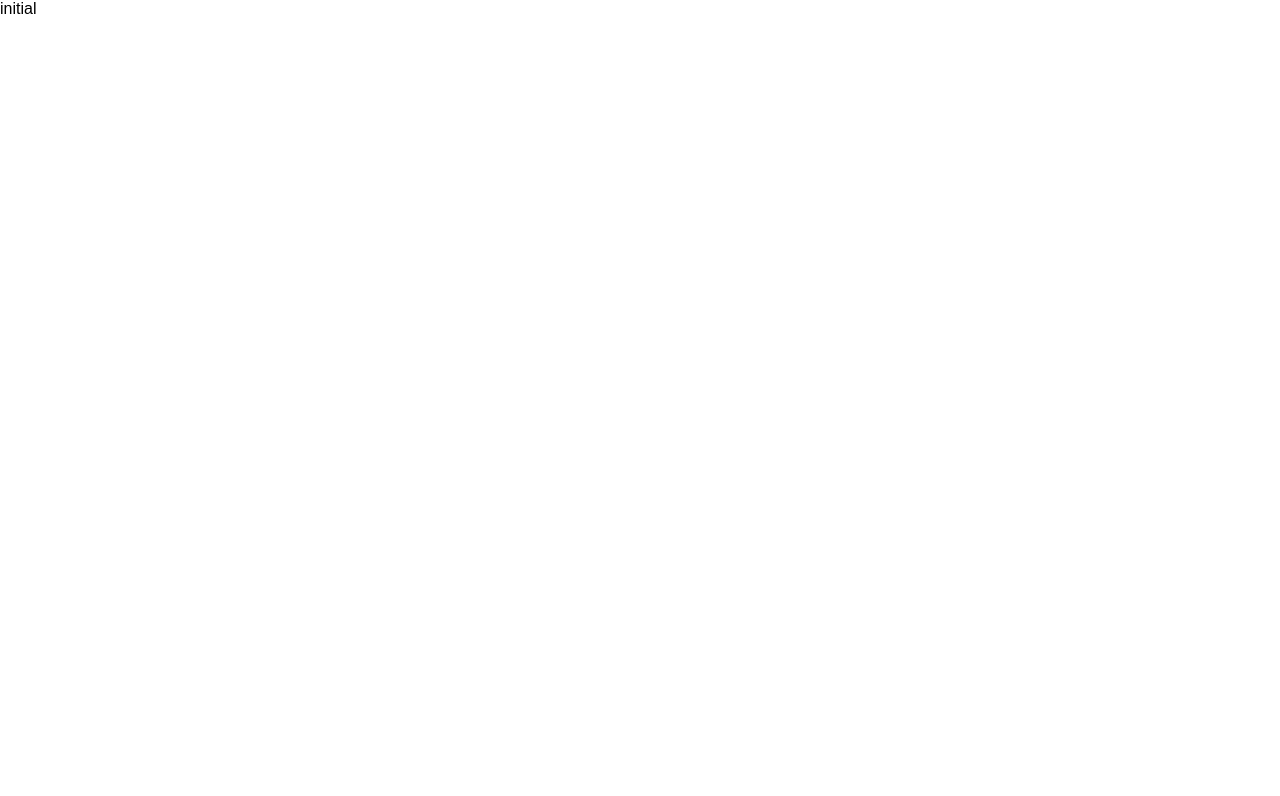
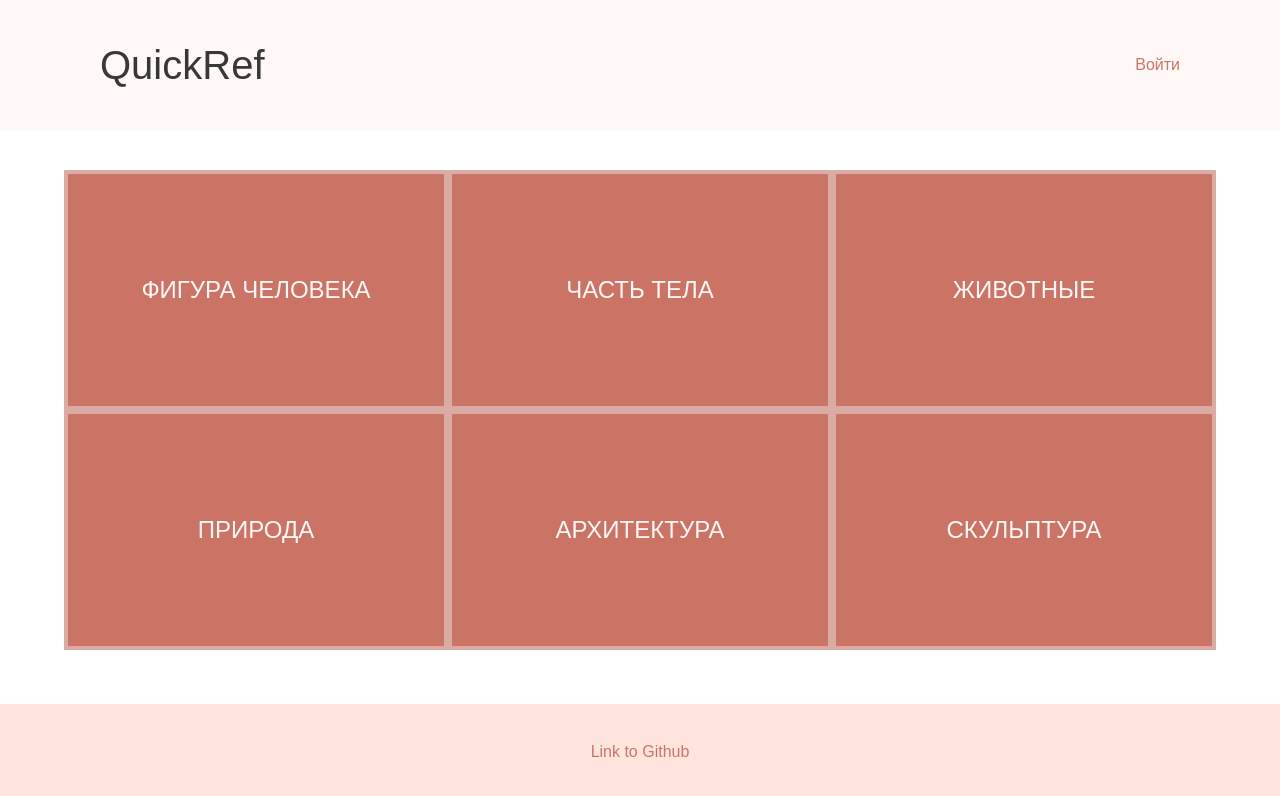
Before and after one commit to kurakinasv/quickref-front, a React app: page / in a window 1280 px wide. Shown: the top 796 px of the page. Built offline with nearby package versions, Linux system fonts and the light colour scheme.

Commit message:
[+] MainPage

```diff
--- a/src/App.tsx
+++ b/src/App.tsx
@@ -1,7 +1,9 @@
 import React from 'react';
 
+import MainPage from './pages/MainPage';
+
 const App = () => {
-    return <div>initial</div>;
+    return <MainPage />;
 };
 
 export default App;
--- /dev/null
+++ b/src/pages/MainPage/MainPage.styles.ts
@@ -0,0 +1,106 @@
+import styled from 'styled-components';
+
+import { colors } from '@styles/colors';
+
+export const Container = styled.div`
+    min-height: 100vh;
+    display: flex;
+    flex-direction: column;
+`;
+
+export const Header = styled.header`
+    width: 100%;
+    height: 130px;
+
+    position: sticky;
+    top: 0;
+    left: 0;
+
+    padding: 36px 100px;
+
+    display: flex;
+    justify-content: space-between;
+    align-items: center;
+
+    background-color: ${colors.lightPink};
+`;
+
+export const Logo = styled.div`
+    font-weight: 300;
+    font-size: 40px;
+`;
+
+export const NavBar = styled.nav`
+    display: flex;
+    gap: 30px;
+`;
+
+export const NavLink = styled.span`
+    & > a {
+        color: ${colors.darkBrown};
+        font-size: 16px;
+        font-weight: 500;
+
+        :hover {
+            text-decoration: underline;
+            cursor: pointer;
+        }
+    }
+`;
+
+export const ContentWrapper = styled.main`
+    width: 90vw;
+
+    margin: 0 auto;
+    padding: 40px 0;
+
+    flex: 1 1 auto;
+`;
+
+export const CategoriesContainer = styled.div`
+    width: 100%;
+    display: flex;
+    flex-wrap: wrap;
+`;
+
+export const CategoryItem = styled.div`
+    height: 30vh;
+
+    display: flex;
+    align-items: center;
+    justify-content: center;
+    flex: 1 1 33.3333%;
+
+    font-weight: 500;
+    font-size: 24px;
+    color: ${colors.lightPink};
+    text-align: center;
+    text-transform: uppercase;
+
+    border: 4px solid ${colors.dirtyPeach};
+    background-color: ${colors.darkBrown};
+
+    cursor: pointer;
+`;
+
+export const Footer = styled.footer`
+    width: 100%;
+    height: 96px;
+
+    display: flex;
+    align-items: center;
+    justify-content: center;
+
+    background-color: ${colors.pastelPeach};
+`;
+
+export const FooterLink = styled.a`
+    font-size: 16px;
+    font-weight: 500;
+    color: ${colors.darkBrown};
+
+    :hover {
+        text-decoration: underline;
+        cursor: pointer;
+    }
+`;
--- /dev/null
+++ b/src/pages/MainPage/MainPage.tsx
@@ -0,0 +1,68 @@
+import React, { useState } from 'react';
+
+import {
+    CategoriesContainer,
+    CategoryItem,
+    Container,
+    ContentWrapper,
+    Footer,
+    FooterLink,
+    Header,
+    Logo,
+    NavBar,
+    NavLink,
+} from './MainPage.styles';
+
+const MainPage = () => {
+    const [isAuth, setIsAuth] = useState(false);
+
+    const categoryNames = [
+        'Фигура человека',
+        'Часть тела',
+        'Животные',
+        'Природа',
+        'Архитектура',
+        'Скульптура',
+    ];
+
+    return (
+        <Container>
+            <Header>
+                <Logo>QuickRef</Logo>
+                <NavBar>
+                    {isAuth && (
+                        <>
+                            <NavLink>
+                                <a href="#">Профиль</a>
+                            </NavLink>
+                            <NavLink>
+                                <a href="#">Выйти</a>
+                            </NavLink>
+                        </>
+                    )}
+                    {!isAuth && (
+                        <NavLink>
+                            <a href="#">Войти</a>
+                        </NavLink>
+                    )}
+                </NavBar>
+            </Header>
+
+            <ContentWrapper>
+                <CategoriesContainer>
+                    {categoryNames.map((cat, i) => (
+                        <CategoryItem key={i + cat}>{cat}</CategoryItem>
+                    ))}
+                </CategoriesContainer>
+            </ContentWrapper>
+
+            <Footer>
+                <FooterLink href="https://github.com/kurakinasv" target="_blank">
+                    Link to Github
+                </FooterLink>
+            </Footer>
+        </Container>
+    );
+};
+
+export default MainPage;
--- /dev/null
+++ b/src/pages/MainPage/index.ts
@@ -0,0 +1 @@
+export { default } from './MainPage';
--- /dev/null
+++ b/src/styles/colors.ts
@@ -0,0 +1,8 @@
+export const colors = {
+    white: '#fff',
+    lightPink: '#FFF8F7', // background
+    pastelPeach: '#FFE5DE',
+    dirtyPeach: '#DAABA4',
+    darkBrown: '#CB7466',
+    black: '#383838',
+};
--- a/src/styles/styles.scss
+++ b/src/styles/styles.scss
@@ -12,6 +12,7 @@
     border: none;
 
     font-family: 'Montserrat', sans-serif;
+    color: #383838;
 
     -webkit-font-smoothing: antialiased;
     -moz-osx-font-smoothing: grayscale;
```
